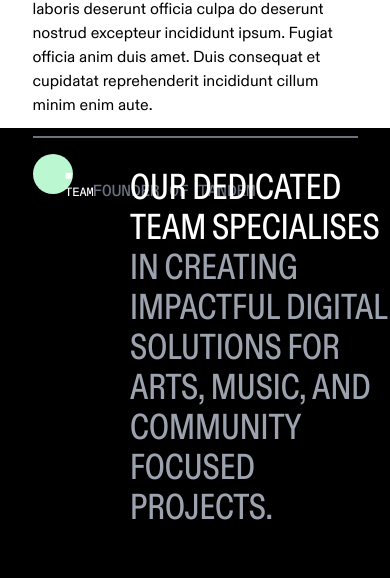
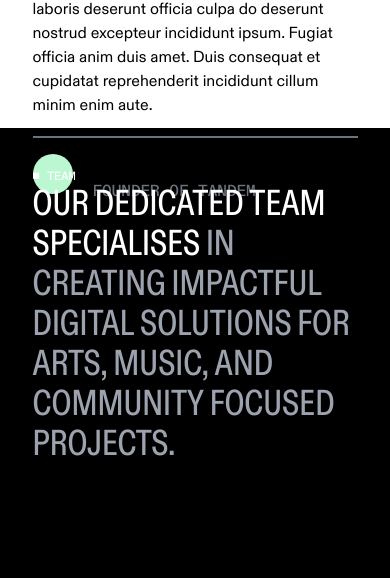
Before and after one commit to TandemCreativeDev/tandem, a Next.js app: page / in a window 390 px wide. Shown: the part 4014-4592 px from the top of the page. Built offline with nearby package versions, Linux system fonts and the light colour scheme.

Commit message:
responsive team section

```diff
--- a/src/components/Team.tsx
+++ b/src/components/Team.tsx
@@ -5,18 +5,19 @@ import { useState } from "react";
 export default function TeamSection() {
   const [activeImage, setActiveImage] = useState("");
   return (
+    <div className="bg-black">
       <section
         id="team"
-      className="h-[1000px] w-full grid grid-cols-12 bg-black  pt-10"
+        className="h-[1000px] w-10/12 m-auto md:w-full flex flex-col md:grid grid-cols-12 pt-10"
       >
         <h2 className="uppercase text-white font-tandem-mono-medium text-xs col-start-3 col-span-1">
           ■ Team
         </h2>
         <div className="col-start-5 col-span-8">
-        <p className="text-4xl font-tandem-condensed-medium uppercase text-gray-400 mb-20">
-          <span className="text-white">Our dedicated team specialises</span> in
-          creating impactful digital solutions for arts, music, and community
-          focused projects.
+          <p className="text-4xl font-tandem-condensed-medium uppercase text-gray-400 md:mb-20">
+            <span className="text-white">Our dedicated team specialises</span>{" "}
+            in creating impactful digital solutions for arts, music, and
+            community focused projects.
           </p>
           <div className="col-start-5 col-span-8">
             <div className="flex gap-10 items-end font-tandem-mono uppercase text-white h-[550px]">
@@ -36,5 +37,6 @@ export default function TeamSection() {
           </div>
         </div>
       </section>
+    </div>
   );
 }
```
Lines whose indentation alone changed are shown as unchanged.
